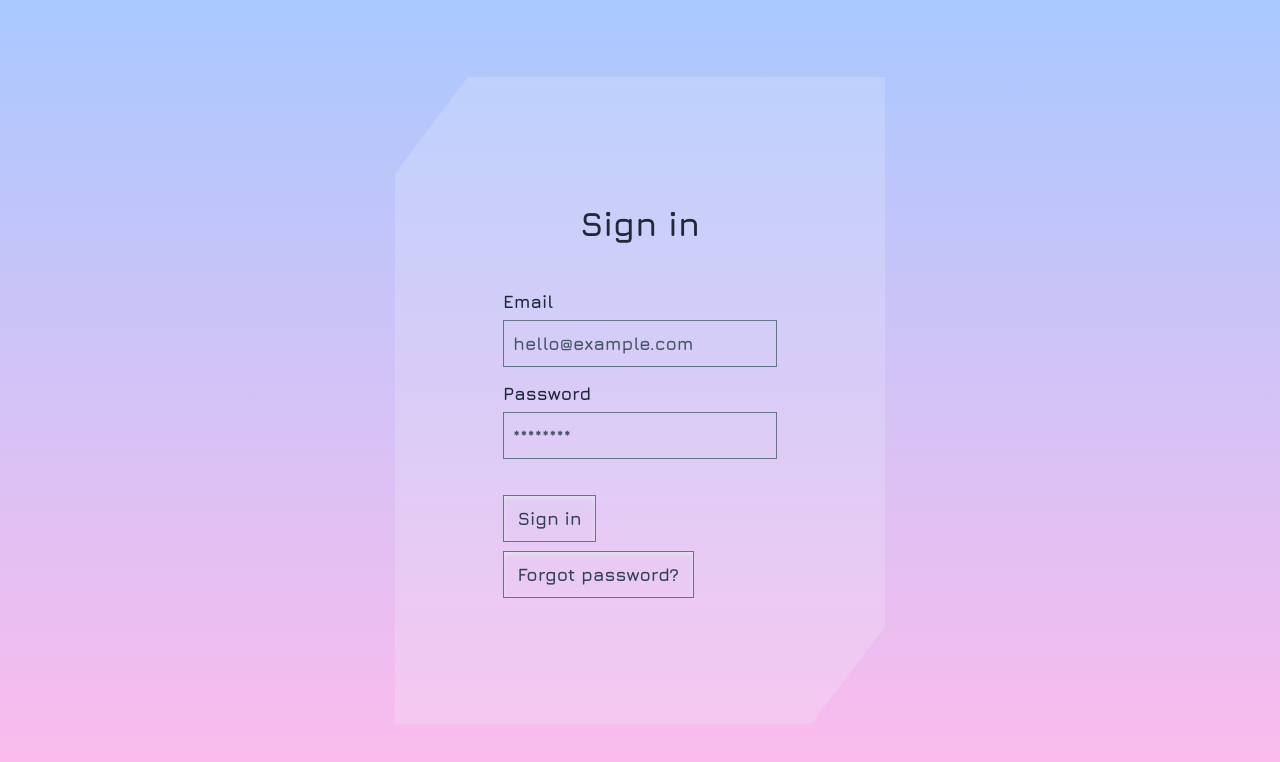
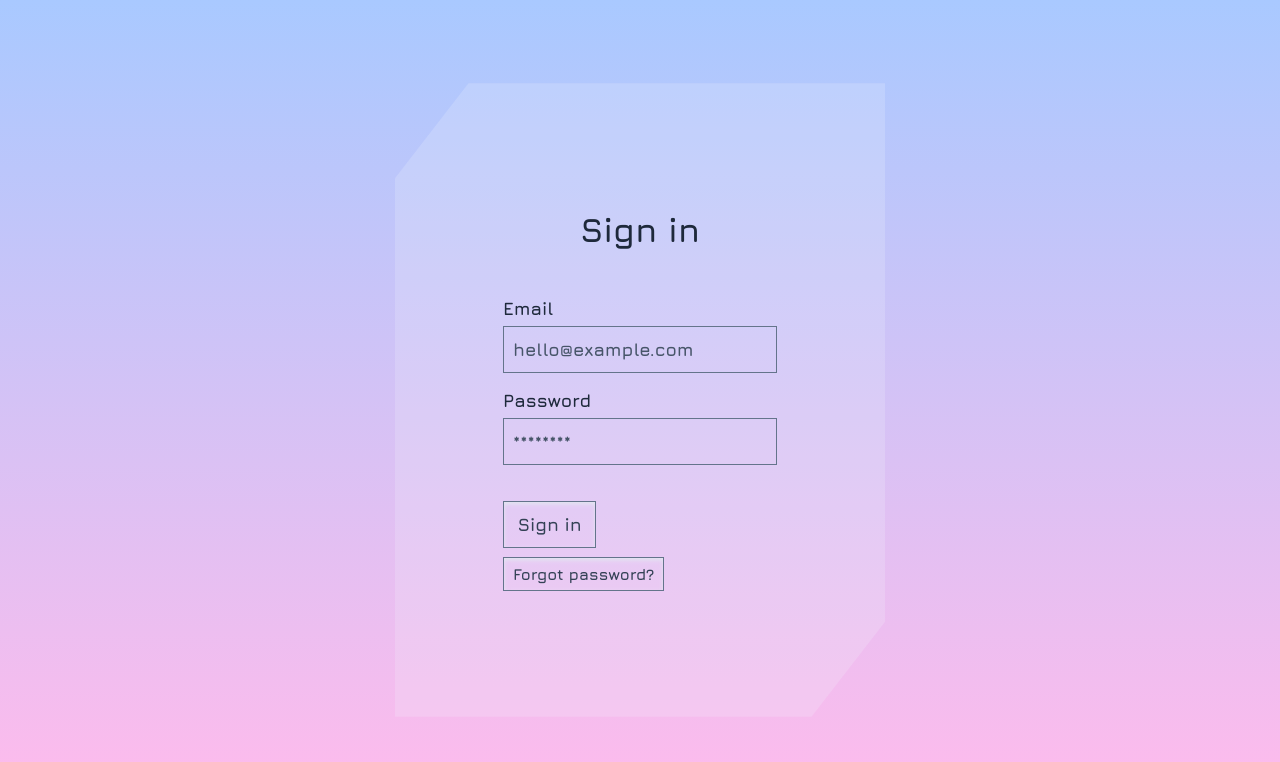
Before and after one commit to tatarianBarbarian/fancy-auth, a React (Vite) app: page / in a window 1280 px wide. Shown: the top 762 px of the page. Built offline with nearby package versions, Linux system fonts and the light colour scheme; the HTML template or start-up script is replaced by a standard one.

Commit message:
Add smaller buttons

```diff
--- a/src/App.jsx
+++ b/src/App.jsx
@@ -60,7 +60,10 @@ export default function App() {
                 setState(STATES.SESSION)
               }}
             />
-            <Button onClick={() => setState(STATES.RECOVER)}>
+            <Button
+              onClick={() => setState(STATES.RECOVER)}
+              size="s"
+            >
               Forgot password?
             </Button>
           </>
@@ -71,7 +74,12 @@ export default function App() {
                 await recover({ email: values.email })
               }}
             />
-            <Button onClick={() => setState(STATES.AUTH)}>Back to login</Button>
+            <Button
+              onClick={() => setState(STATES.AUTH)}
+              size="s"
+            >
+              Back to login
+            </Button>
           </>
         )}
       </div>
--- a/src/Button.jsx
+++ b/src/Button.jsx
@@ -2,17 +2,23 @@ import clsx from 'clsx'
 
 /**
  * Button component
- * @param {React.ButtonHTMLAttributes & {isLoading: Boolean}} props
+ * @param {React.ButtonHTMLAttributes &
+ * {isLoading: Boolean, size: 's' | 'm'}
+ * } props
  */
 export default function Button({
   className = '',
   children,
   isLoading = false,
   type = 'button',
+  size = 'm',
   ...props
 }) {
   const buttonClasses = clsx(
-    'px-3 py-2',
+    {
+      'px-2 py-1 text-sm': size === 's',
+      'px-3 py-2 text-base': size === 'm',
+    },
     'border-[1px] border-slate-500',
     'text-slate-700 outline-2 outline-violet-600 shadow-inner shadow-slate-200',
     'transition-colors duration-150',
```
